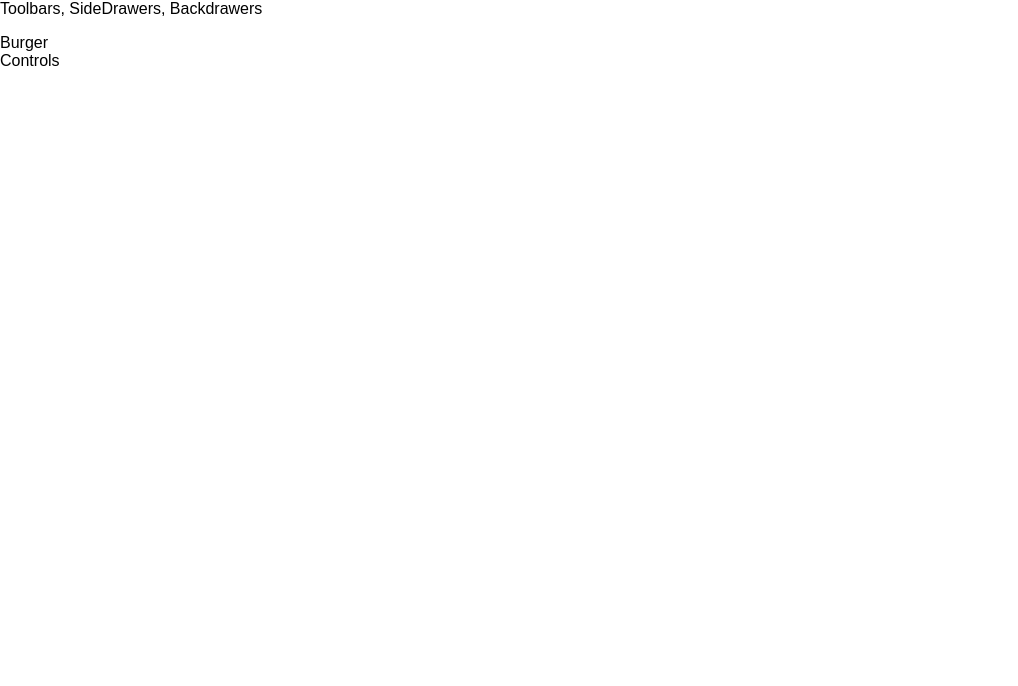
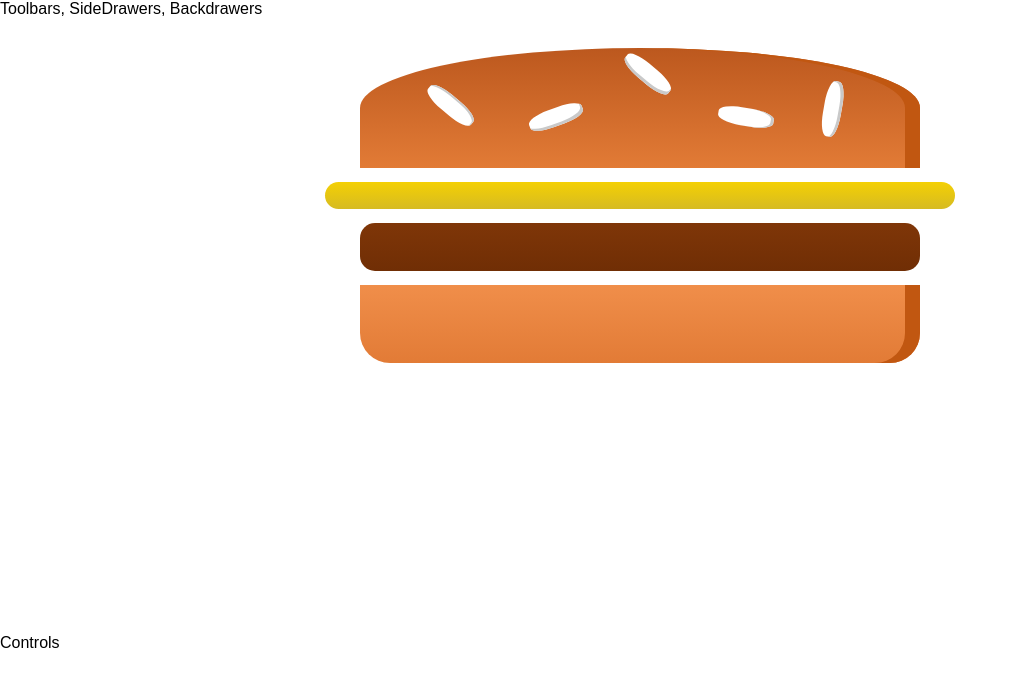
Before and after one commit to systementropy/react-tutorial, a React (Create React App) app: page / in a window 1280 px wide. Shown: the top 686 px of the page, without its empty margins (0-1018 px from the left). Built offline with nearby package versions, Linux system fonts and the light colour scheme.

Commit message:
Burger static integration

```diff
--- a/src/Components/Burger/Burger.js
+++ b/src/Components/Burger/Burger.js
@@ -1,9 +1,13 @@
 import React from 'react';
+import classes from './Burger.module.css'
 import BurgerIngredient from './BurgerIngredient/BurgerIngredient';
 const burger = (props) => {
 	return(
-		<div>
-			<BurgerIngredient></BurgerIngredient>
+		<div className={classes.Burger}>
+			<BurgerIngredient type="bread-top" />
+			<BurgerIngredient type="cheese" />
+			<BurgerIngredient type="meat" />
+			<BurgerIngredient type="bread-bottom" />
 		</div>
 
 	)
--- a/src/Components/Burger/Burger.module.css
+++ b/src/Components/Burger/Burger.module.css
@@ -8,7 +8,7 @@
 	font-size: 1.2rem;
 }
 
-@media(min-width: 500px) and (min-height: 401px){
+@media(min-width: 500px) and (min-height: 400px){
 	.Burger{
 		width: 450px;
 		height: 400px;
--- a/src/Containers/BurgerBuilder/BurgerBuilder.js
+++ b/src/Containers/BurgerBuilder/BurgerBuilder.js
@@ -1,11 +1,11 @@
 import React from 'react';
 import Aux from '../../HOC/Aux';
-
+import Burger from '../../Components/Burger/Burger'
 class BurgerBuilder extends React.Component{
 	render(){
 		return (
 			<Aux>
-				<div>Burger</div>
+				<Burger />
 				<div>Controls</div>
 			</Aux>
 		)
```
